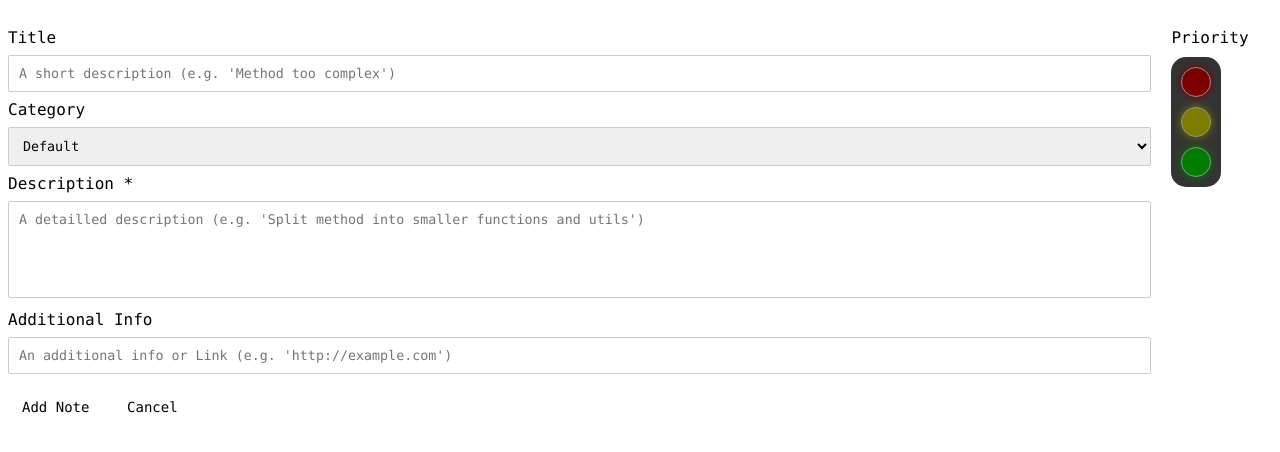
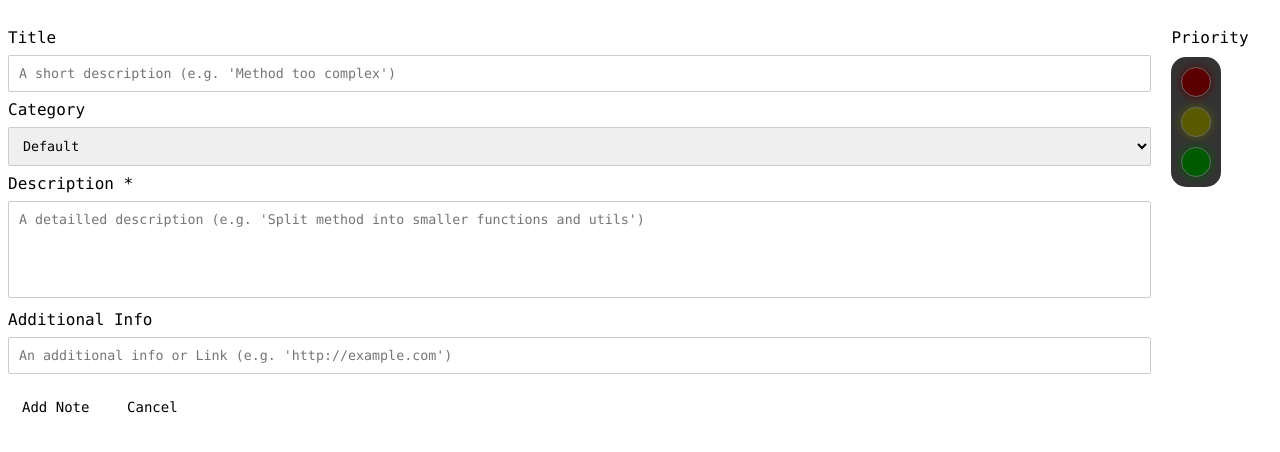
Before and after one commit to yanglang1987500/NitPicker, a website: page resource/index.html in a window 1280 px wide. Drawn offline with Linux system fonts and the light colour scheme.

Commit message:
optimize color

```diff
--- a/resource/index.html
+++ b/resource/index.html
@@ -83,7 +83,7 @@
           input.traffic-light-color {
             appearance: none;
             -webkit-appearance: inherit;
-            filter: brightness(.7);
+            filter: brightness(.5);
             position: relative;
             top: 10px;
             width: 30px;
```
